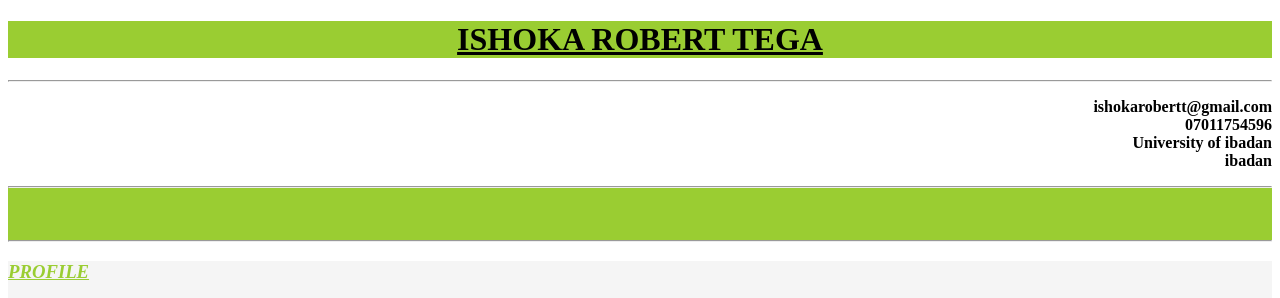
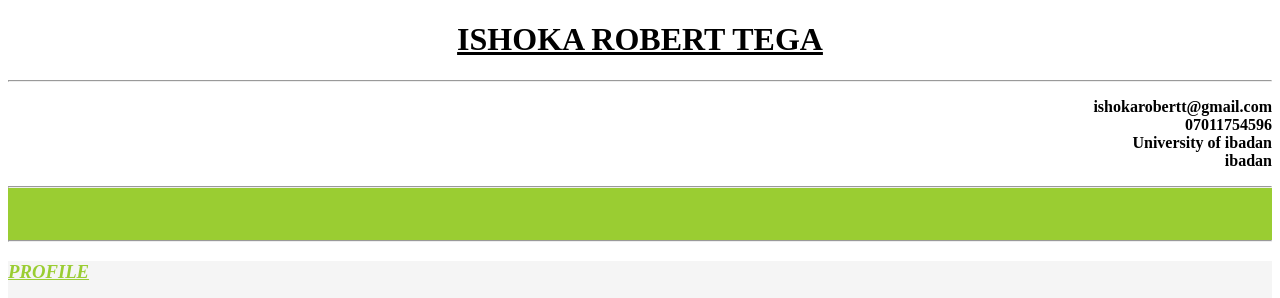
Before and after one commit to Bert1041/CV, a plain HTML site: page index.html in a window 1280 px wide. Shown: the top 298 px of the page. Drawn offline with Linux system fonts and the light colour scheme.

Commit message:
index.html

```diff
--- a/index.html
+++ b/index.html
@@ -4,7 +4,7 @@
 <meta charset="utf-8">
     <title>MY CV</title>
     </head>
-    <center style="background-color: yellowgreen"><h1><ins>ISHOKA ROBERT TEGA</ins></h1></center>
+    <center><h1><ins>ISHOKA ROBERT TEGA</ins></h1></center>
     <hr>
     <div>
         <p align="right"><strong>ishokarobertt@gmail.com<br>
```
